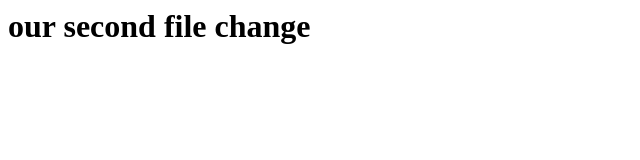
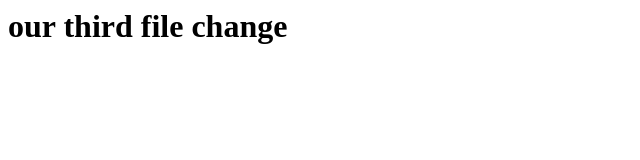
Before and after one commit to jithin315/learngithub, a plain HTML site: page index.html in a window 1280 px wide. Shown: the whole page, without its empty margins (0-640 px from the left). Drawn offline with Linux system fonts and the light colour scheme.

Commit message:
Update index.html

```diff
--- a/index.html
+++ b/index.html
@@ -1 +1 @@
-<h1>our second file change</h1>
+<h1>our third file change</h1>
```
